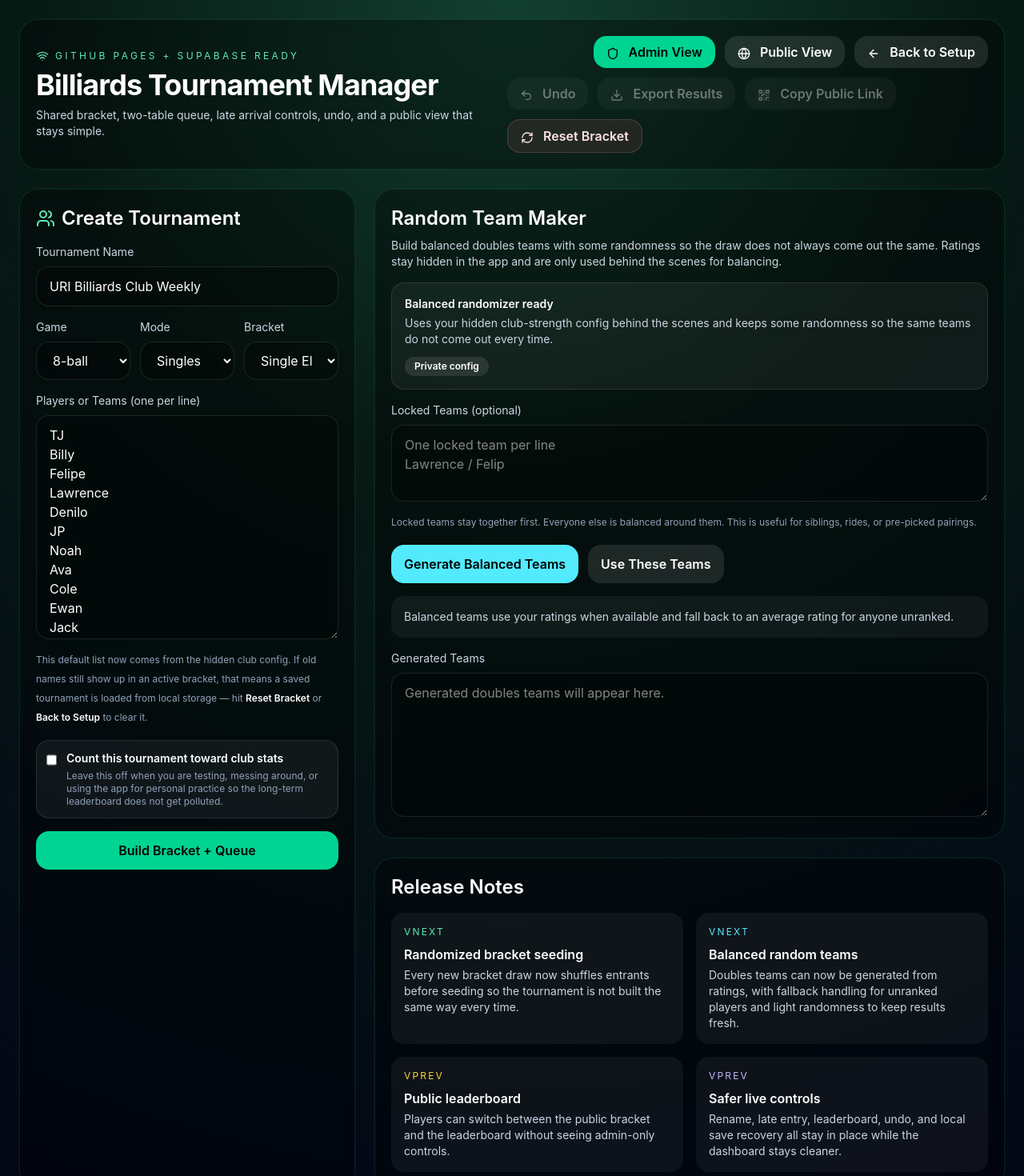
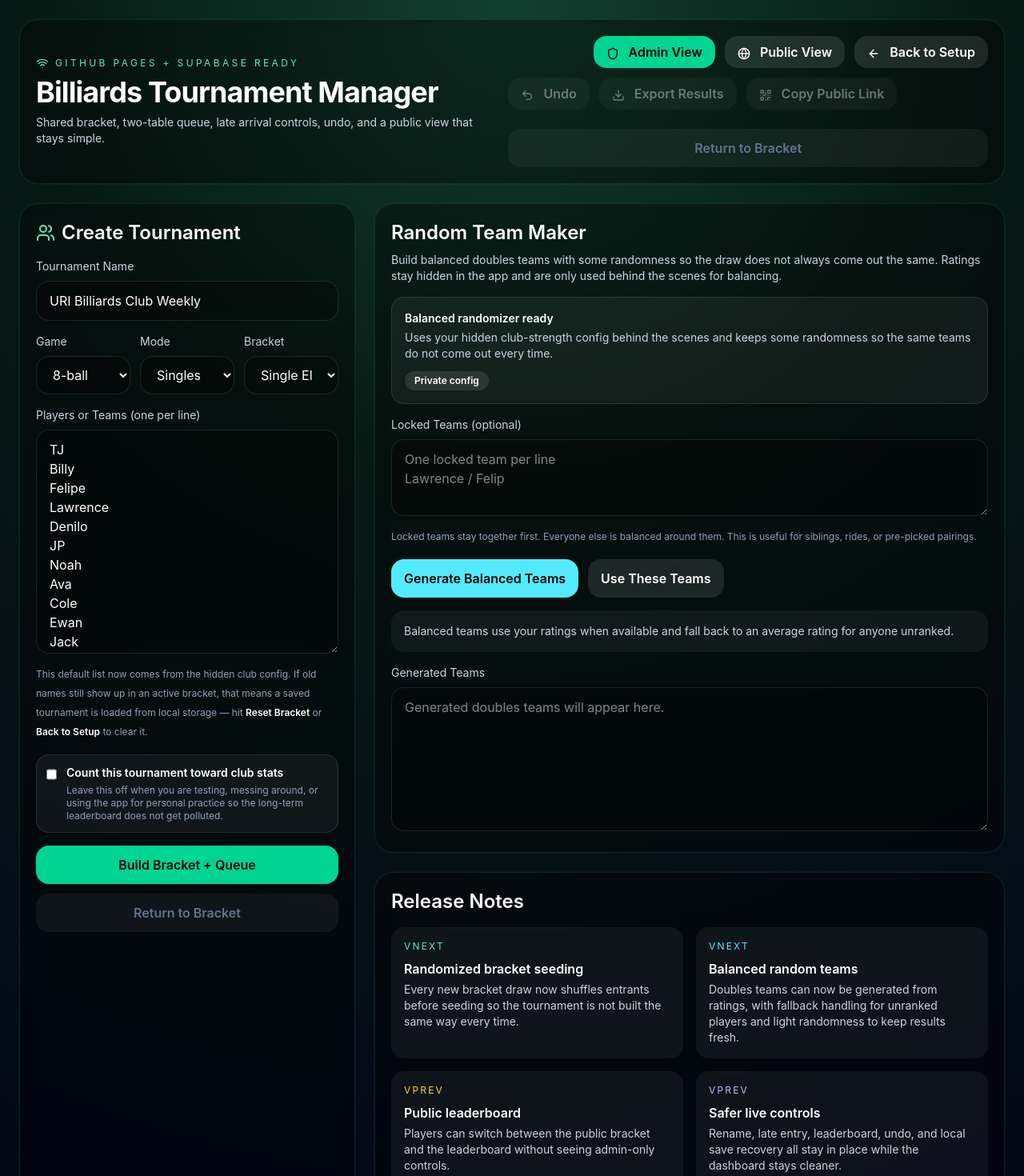
Before and after one commit to tjblech/Billiards, a React (Vite) app: page / in a window 1280 px wide. Shown: the top 1470 px of the page at 80% size. Built offline with nearby package versions, Linux system fonts and the light colour scheme.

Commit message:
fix reset bracket behavior

```diff
--- a/src/App.tsx
+++ b/src/App.tsx
@@ -383,15 +383,17 @@ function propagateBracket(matches: Match[], bracketType: BracketType) {
     }
 
     if (match.status !== "finished" && match.status !== "inProgress") {
+      const isRoundOneSourceMatch = !match.source1 && !match.source2;
+
       if (match.player1Id && match.player2Id) {
         match.winnerId = null;
         match.status = "waiting";
         match.tableNumber = null;
-      } else if (match.player1Id && !match.player2Id) {
+      } else if (isRoundOneSourceMatch && match.player1Id && !match.player2Id) {
         match.winnerId = match.player1Id;
         match.status = "waiting";
         match.tableNumber = null;
-      } else if (match.player2Id && !match.player1Id) {
+      } else if (isRoundOneSourceMatch && match.player2Id && !match.player1Id) {
         match.winnerId = match.player2Id;
         match.status = "waiting";
         match.tableNumber = null;
@@ -1827,16 +1829,13 @@ export default function BilliardsTournamentManager() {
   }
 
   function handleResetBracket() {
-    const settings: TournamentSettings = { gameType: "8-ball", teamMode: "singles", bracketType: "single-elim" };
-    const fresh = createTournament(DEFAULT_TOURNAMENT_NAME, DEFAULT_PLAYER_LIST, settings);
-    setName(fresh.name);
-    setPlayerText(fresh.players.map((p) => p.name).join("\n"));
-    setGameType(settings.gameType);
-    setTeamMode(settings.teamMode);
-    setBracketType(settings.bracketType);
-    setIncludeInClubStats(false);
-    setTournament(fresh);
+    localStorage.removeItem(STORAGE_KEY);
+    setTournament(null);
     setHistory([]);
+    setLateMessage("");
+    setRenameMessage("");
+    window.location.hash = "admin";
+    setMode("admin");
   }
 
   function handleBackToSetup() {
@@ -1982,9 +1981,29 @@ export default function BilliardsTournamentManager() {
               <button onClick={handleCopyPublicLink} disabled={!tournament} className="rounded-2xl bg-white/10 px-4 py-2 font-semibold text-white transition-transform duration-150 hover:-translate-y-0.5 disabled:opacity-40">
                 <QrCode className="mr-2 inline h-4 w-4" /> {copiedPublicLink ? "Copied Public Link" : "Copy Public Link"}
               </button>
-              <button onClick={handleResetBracket} className="rounded-2xl border border-rose-300/20 bg-rose-400/10 px-4 py-2 font-semibold text-rose-100 transition-transform duration-150 hover:-translate-y-0.5 hover:bg-rose-400/15">
-                <RefreshCw className="mr-2 inline h-4 w-4" /> Reset Bracket
+              <button
+                onClick={() => {
+                  window.location.hash = "admin";
+                  setMode("admin");
+                }}
+                disabled={!tournament}
+                className={`mt-3 w-full rounded-2xl px-4 py-3 font-semibold transition-transform duration-150 ${
+                  tournament
+                    ? "bg-white/10 text-white hover:-translate-y-0.5 hover:bg-white/15"
+                    : "cursor-not-allowed bg-white/5 text-slate-500"
+                }`}
+              >
+                Return to Bracket
               </button>
+              {tournament ? (
+                <button
+                  onClick={handleResetBracket}
+                  className="rounded-2xl bg-white/10 px-4 py-2 font-semibold text-white transition-transform duration-150 hover:-translate-y-0.5"
+                >
+                  <RefreshCw className="mr-2 inline h-4 w-4" />
+                  Reset Bracket
+                </button>
+              ) : null}
             </div>
           </div>
         </Panel>
@@ -2034,6 +2053,20 @@ export default function BilliardsTournamentManager() {
               </label>
               <button onClick={handleCreateTournament} className="mt-4 w-full rounded-2xl bg-emerald-400 px-4 py-3 font-semibold text-black transition-transform duration-150 hover:-translate-y-0.5 hover:bg-emerald-300">
                 Build Bracket + Queue
+              </button>
+              <button
+                onClick={() => {
+                  window.location.hash = "admin";
+                  setMode("admin");
+                }}
+                disabled={!tournament}
+                className={`mt-3 w-full rounded-2xl px-4 py-3 font-semibold transition-transform duration-150 ${
+                  tournament
+                    ? "bg-white/10 text-white hover:-translate-y-0.5 hover:bg-white/15"
+                    : "cursor-not-allowed bg-white/5 text-slate-500"
+                }`}
+              >
+                Return to Bracket
               </button>
             </Panel>
 
```
